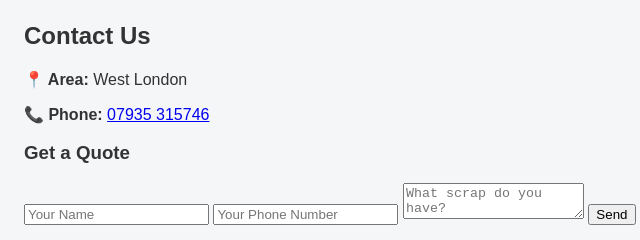
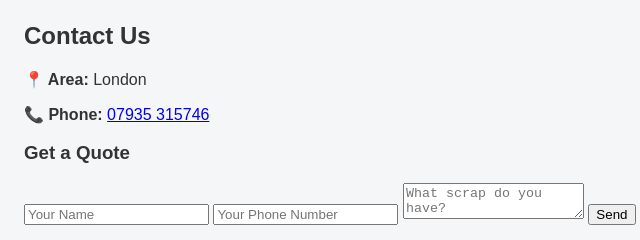
Before and after one commit to Fman92/Elite-Metal-Scrapping, a plain HTML site: page contact.html in a window 1280 px wide. Shown: the part 166-406 px from the top of the page, 116-756 px from the left. Drawn offline with Linux system fonts and the light colour scheme.

Commit message:
Update contact.html

```diff
--- a/contact.html
+++ b/contact.html
@@ -21,7 +21,7 @@
 <section class="container">
     <h2>Contact Us</h2>
 
-    <p><strong>📍 Area:</strong> West London</p>
+    <p><strong>📍 Area:</strong> London</p>
     <p><strong>📞 Phone:</strong> <a href="tel:07935315746">07935 315746</a></p>
 
     <h3>Get a Quote</h3>
```
